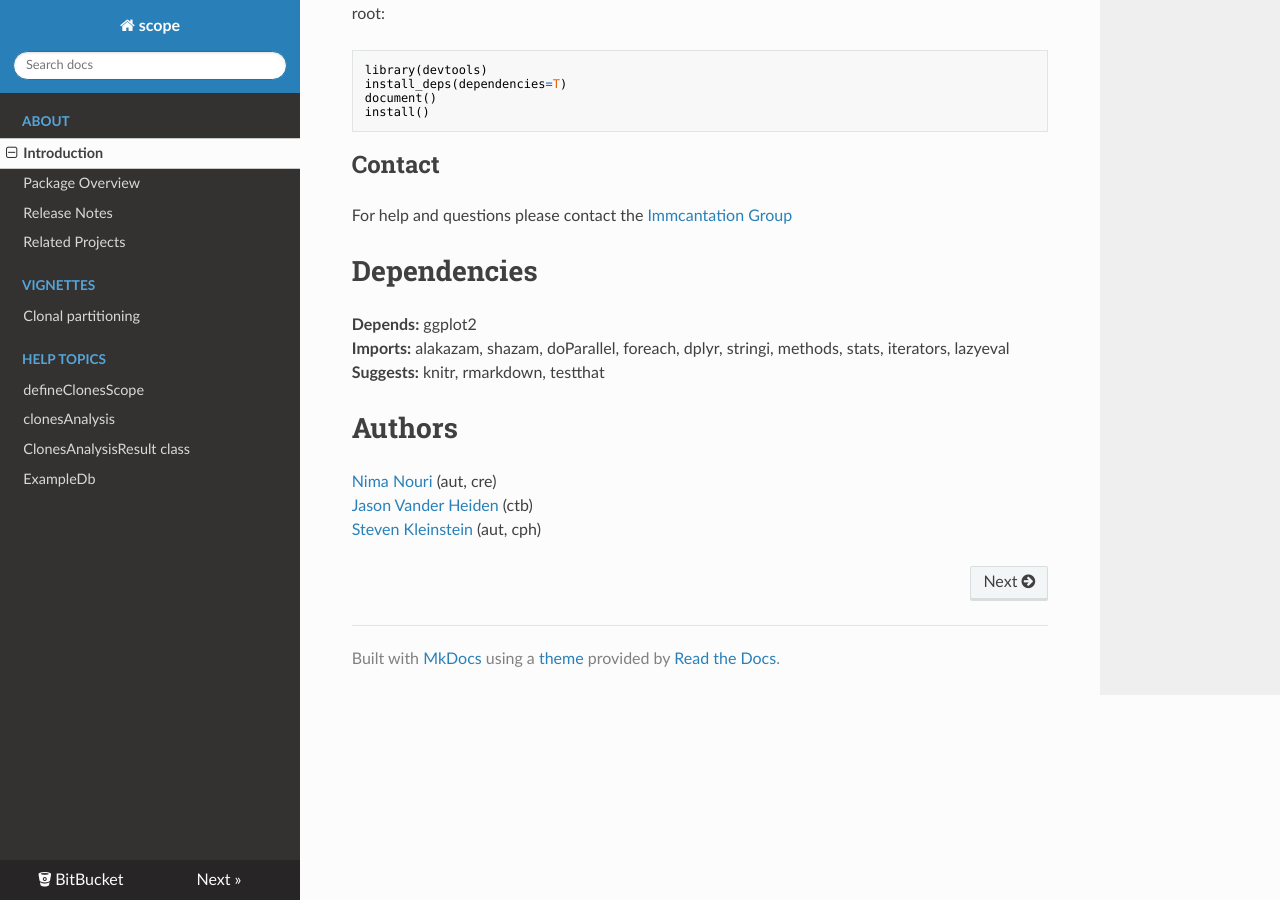
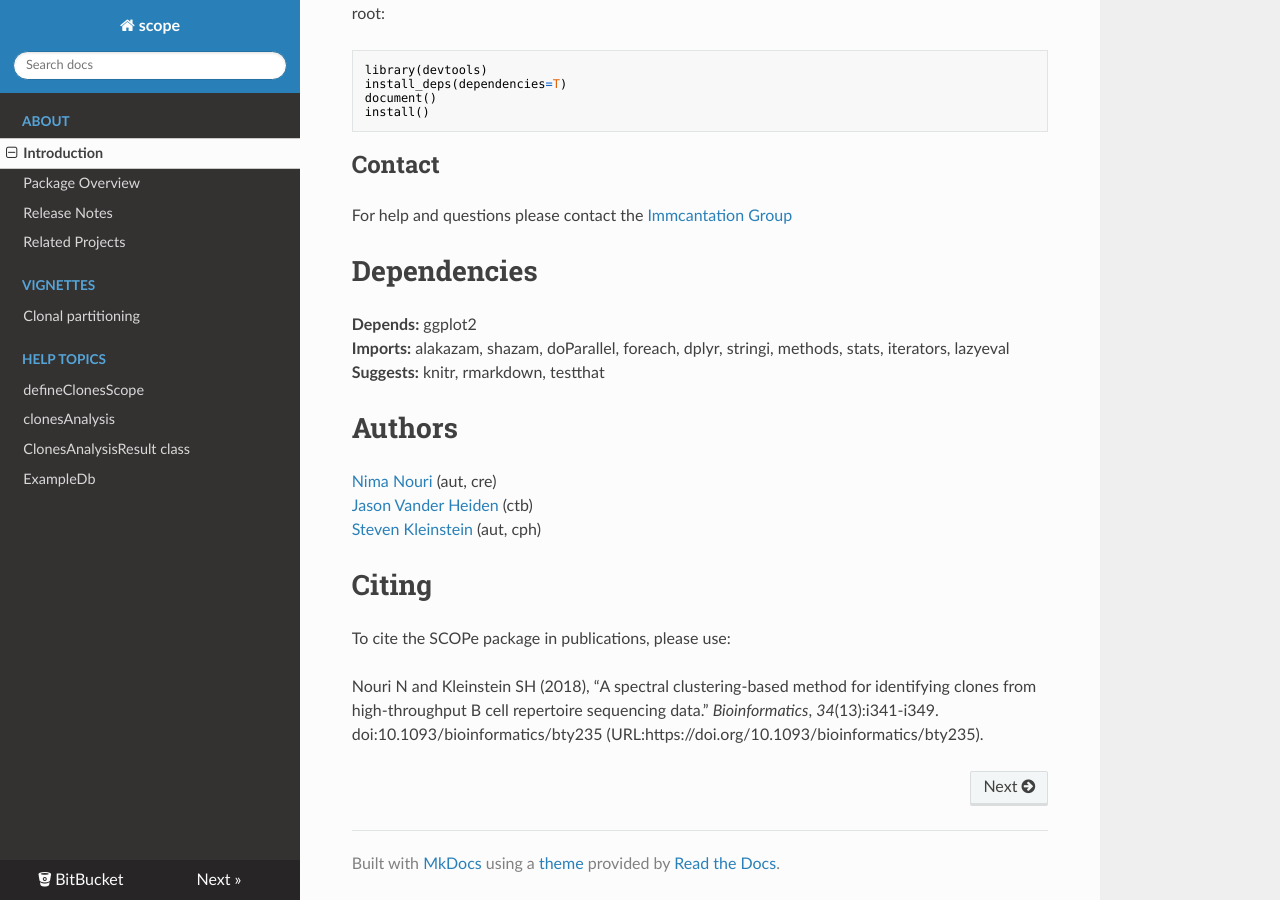
Before and after one commit to immcantation/scoper, an MkDocs documentation site: the page built from docs/index.md, in a window 1280 px wide and 900 px high, scrolled down 600 px. Built offline with MkDocs 1.6.1, drawn with Linux system fonts in a browser that asks for light colours; nearby versions of some CDN libraries; old or Windows-style settings are respelled for this version of MkDocs.

Commit message:
added reference.

```diff
--- a/docs/index.md
+++ b/docs/index.md
@@ -53,3 +53,11 @@ For help and questions please contact the [Immcantation Group](mailto:immcantati
 [Nima Nouri](mailto:nima.nouri@yale.edu) (aut, cre)
 [Jason Vander Heiden](mailto:jason.vanderheiden@yale.edu) (ctb)
 [Steven Kleinstein](mailto:steven.kleinstein@yale.edu) (aut, cph)
+
+# Citing
+
+To cite the SCOPe package in publications, please use:
+
+Nouri N and Kleinstein SH (2018), “A spectral clustering-based method for identifying clones
+from high-throughput B cell repertoire sequencing data.” _Bioinformatics_, *34*(13):i341-i349.
+doi:10.1093/bioinformatics/bty235 (URL:https://doi.org/10.1093/bioinformatics/bty235).
```
Also changed, not shown: 1 other file.
